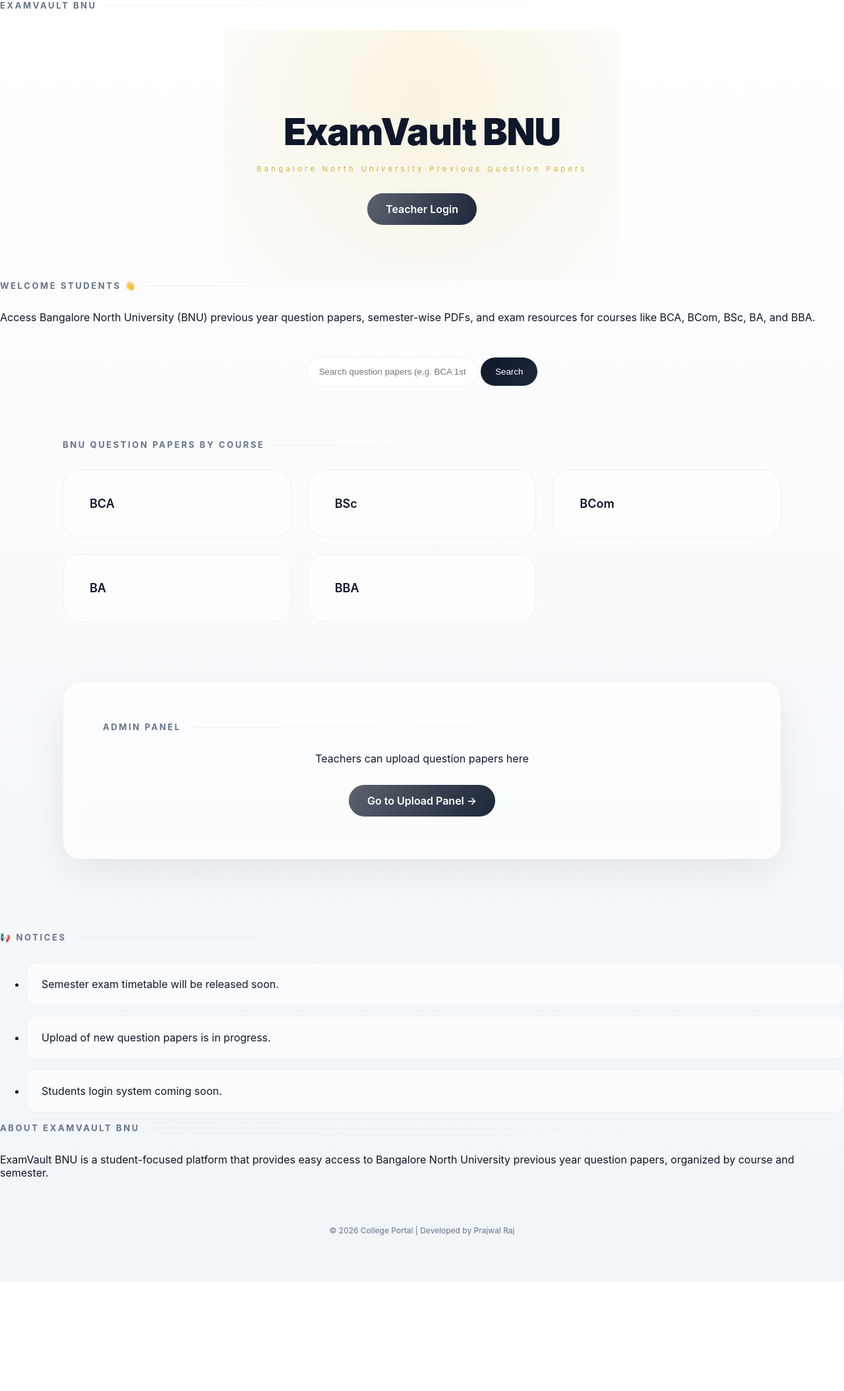
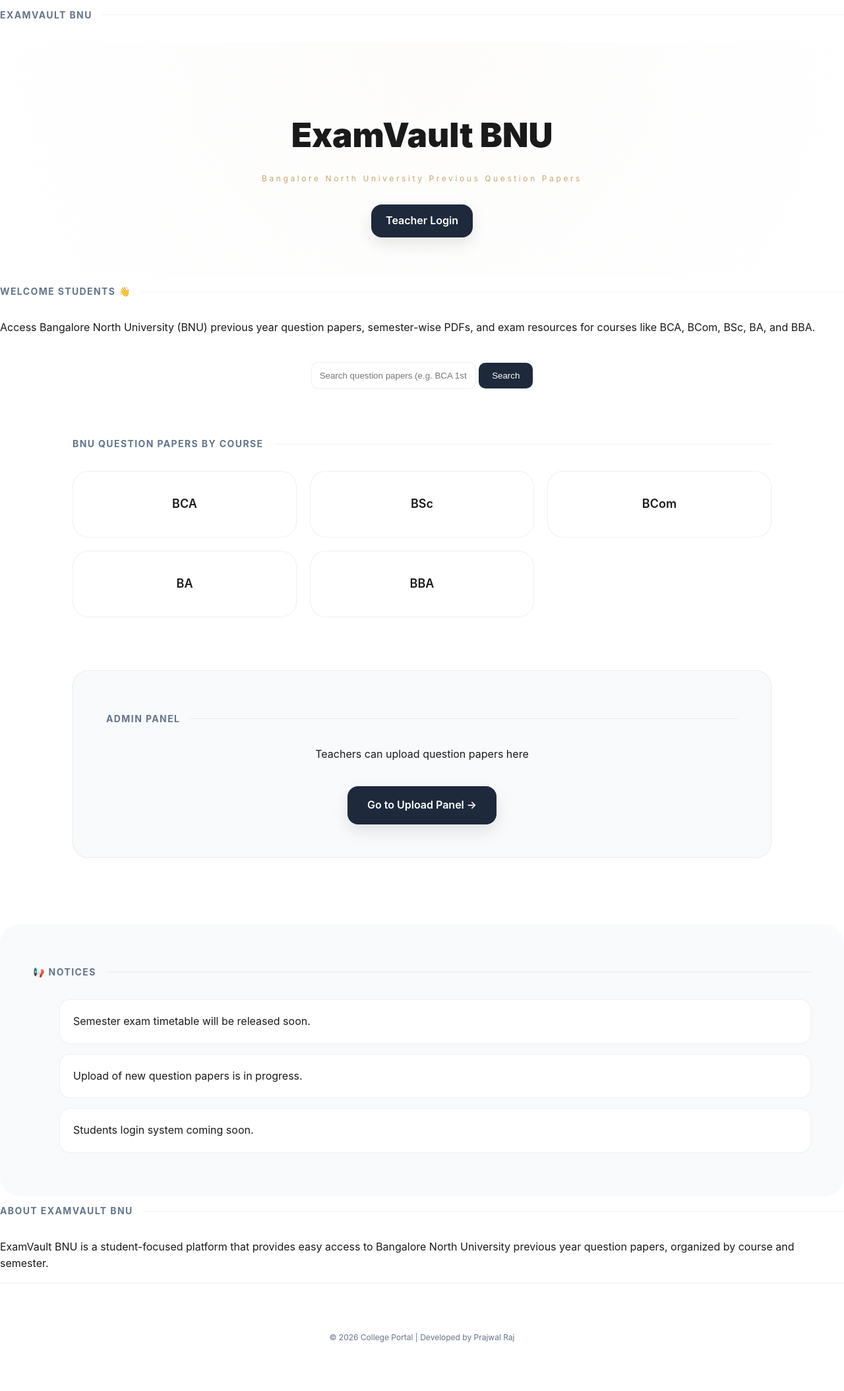
Before and after one commit to Prajwalraj007/college-portal, a Flask app: page / in a window 1280 px wide. Shown: the whole page at 66% size. Before the commit the page ends 1943 px from the top, so only its background shows below. Run offline with Flask 3, Linux system fonts and the light colour scheme.

Commit message:
last main css

```diff
--- a/static/style.css
+++ b/static/style.css
@@ -1,270 +1,227 @@
 :root {
-    /* Core Palette */
+    /* Sophisticated Noir Palette */
     --primary: #050505;
-    --accent: #0f172a;
-    --gold: #d4af37;
+    --accent: #1e293b;
+    --text-main: #1a1a1a;
+    --text-muted: #64748b;
+    --gold: #c7a76c;
 
-    --text-main: #0f172a;
-    --text-muted: #64748b;
+    /* Luxury Surfaces */
+    --bg: #ffffff;
+    --surface: #f8fafc;
+    --border: rgba(0, 0, 0, 0.06);
 
-    /* Surfaces */
-    --bg: #f9fafb;
-    --glass: rgba(255, 255, 255, 0.6);
-    --border: rgba(0, 0, 0, 0.05);
+    /* Animation */
+    --curve: cubic-bezier(0.2, 0, 0, 1);
+    --transition: all 0.5s var(--curve);
 
-    /* Effects */
-    --blur: blur(14px);
-    --transition: all 0.4s cubic-bezier(0.2, 0, 0, 1);
-
-    --radius-lg: 26px;
-    --radius-md: 14px;
+    --radius-lg: 24px;
+    --radius-md: 16px;
 }
 
 /* RESET */
 * {
     box-sizing: border-box;
-    margin: 0;
+    -webkit-tap-highlight-color: transparent;
 }
 
 body {
-    font-family: "Inter", sans-serif;
-    background: linear-gradient(180deg, #ffffff, #f1f5f9);
+    margin: 0;
+    font-family: "Inter", Arial, sans-serif;
+    background: var(--bg);
     color: var(--text-main);
-    -webkit-font-smoothing: antialiased;
+    line-height: 1.6;
 }
 
-/* HEADER (Luxury Hero Section) */
+/* HEADER */
 header {
-    padding: 120px 20px 80px;
+    padding: 100px 20px 60px;
     text-align: center;
-    position: relative;
-    overflow: hidden;
-}
-
-/* Glow background effect */
-header::before {
-    content: "";
-    position: absolute;
-    width: 600px;
-    height: 600px;
-    background: radial-gradient(circle, rgba(212,175,55,0.15), transparent);
-    top: -200px;
-    left: 50%;
-    transform: translateX(-50%);
-    z-index: 0;
+    background: radial-gradient(circle at top, #fdfcfb 0%, #ffffff 100%);
 }
 
 header h1 {
-    font-size: clamp(2.5rem, 5vw, 3.5rem);
+    font-size: clamp(2rem, 5vw, 3.2rem);
     font-weight: 900;
-    letter-spacing: -0.02em;
-    position: relative;
-    z-index: 1;
+    margin: 0;
 }
 
 header p {
     margin-top: 15px;
-    font-size: 11px;
-    letter-spacing: 0.4em;
+    font-size: 12px;
+    letter-spacing: 0.3em;
     color: var(--gold);
-    position: relative;
-    z-index: 1;
 }
 
-/* PREMIUM BUTTON */
+/* ADMIN BUTTON IN HEADER */
+.admin-panel {
+    margin-top: 30px;
+}
+
 .upload-btn {
     display: inline-block;
-    padding: 14px 28px;
-    margin-top: 30px;
-    border-radius: 50px;
+    background: var(--accent);
+    color: white;
+    padding: 12px 22px;
+    border-radius: var(--radius-md);
     text-decoration: none;
     font-weight: 600;
-    color: white;
-    background: linear-gradient(135deg, #0f172a, #1e293b);
     transition: var(--transition);
-    position: relative;
-    overflow: hidden;
-}
-
-/* Shine animation */
-.upload-btn::after {
-    content: "";
-    position: absolute;
-    width: 200%;
-    height: 100%;
-    background: linear-gradient(120deg, transparent, rgba(255,255,255,0.3), transparent);
-    top: 0;
-    left: -100%;
-    transition: 0.6s;
-}
-
-.upload-btn:hover::after {
-    left: 100%;
+    box-shadow: 0 10px 25px rgba(0,0,0,0.1);
 }
 
 .upload-btn:hover {
-    transform: translateY(-4px) scale(1.02);
-    box-shadow: 0 15px 40px rgba(0,0,0,0.2);
+    transform: translateY(-3px);
+    background: #0f172a;
 }
 
 /* MAIN */
 main {
-    max-width: 1150px;
+    max-width: 1100px;
     margin: auto;
-    padding: 30px;
+    padding: 20px;
 }
 
-/* SECTION TITLE */
 h2 {
-    font-size: 13px;
+    font-size: 14px;
     text-transform: uppercase;
-    letter-spacing: 0.2em;
+    letter-spacing: 0.1em;
     color: var(--text-muted);
     margin-bottom: 30px;
     display: flex;
     align-items: center;
-    gap: 12px;
+    gap: 15px;
 }
 
 h2::after {
     content: "";
     flex: 1;
     height: 1px;
-    background: linear-gradient(to right, var(--border), transparent);
+    background: var(--border);
 }
 
 /* COURSE GRID */
 .course-container {
     display: grid;
     grid-template-columns: repeat(auto-fit, minmax(260px, 1fr));
-    gap: 25px;
+    gap: 20px;
 }
 
-/* PREMIUM CARD */
 .course-btn {
-    position: relative;
-    padding: 40px;
+    display: flex;
+    align-items: center;
+    justify-content: center;
+    padding: 35px;
+    background: var(--bg);
+    border: 1px solid var(--border);
     border-radius: var(--radius-lg);
-    background: var(--glass);
-    backdrop-filter: var(--blur);
-    border: 1px solid var(--border);
     text-decoration: none;
     color: var(--text-main);
     font-size: 18px;
     font-weight: 600;
     transition: var(--transition);
-    overflow: hidden;
 }
 
-/* Glow border */
-.course-btn::before {
-    content: "";
-    position: absolute;
-    inset: 0;
-    border-radius: inherit;
-    padding: 1px;
-    background: linear-gradient(120deg, transparent, var(--gold), transparent);
-    -webkit-mask: linear-gradient(#fff 0 0) content-box, linear-gradient(#fff 0 0);
-    -webkit-mask-composite: xor;
-    opacity: 0;
-    transition: var(--transition);
-}
-
-/* Hover magic */
 .course-btn:hover {
-    transform: translateY(-10px) scale(1.02);
-    box-shadow: 0 25px 60px rgba(0,0,0,0.15);
-}
-
-.course-btn:hover::before {
-    opacity: 1;
+    transform: translateY(-8px);
+    border-color: var(--gold);
+    box-shadow: 0 20px 40px rgba(0,0,0,0.08);
 }
 
 /* ADMIN CARD */
 .admin-card {
-    margin-top: 90px;
-    padding: 60px;
+    margin-top: 80px;
+    padding: 50px;
     text-align: center;
+    background: var(--surface);
     border-radius: var(--radius-lg);
-    background: var(--glass);
-    backdrop-filter: var(--blur);
     border: 1px solid var(--border);
-    box-shadow: 0 20px 60px rgba(0,0,0,0.08);
+}
+
+.upload-btn.big {
+    margin-top: 20px;
+    padding: 16px 30px;
+    font-size: 16px;
 }
 
 /* SEARCH */
 .search-section {
-    margin: 50px 0;
     text-align: center;
+    margin: 40px 0;
 }
 
 .search-section input {
-    padding: 14px 18px;
-    border-radius: 50px;
+    padding: 12px;
+    width: 250px;
     border: 1px solid var(--border);
-    width: 260px;
-    outline: none;
-    transition: var(--transition);
-}
-
-.search-section input:focus {
-    border-color: var(--gold);
-    box-shadow: 0 0 0 4px rgba(212,175,55,0.15);
+    border-radius: 10px;
 }
 
 .search-section button {
-    padding: 14px 22px;
-    border-radius: 50px;
+    padding: 12px 20px;
     border: none;
-    background: linear-gradient(135deg, #0f172a, #1e293b);
+    background: var(--accent);
     color: white;
+    border-radius: 10px;
     cursor: pointer;
-    transition: var(--transition);
-}
-
-.search-section button:hover {
-    transform: scale(1.05);
 }
 
 /* NOTICES */
 .notices {
     margin-top: 80px;
+    padding: 50px;
+    background: var(--surface);
+    border-radius: 30px;
 }
 
 .notices li {
-    padding: 22px;
+    list-style: none;
+    padding: 20px;
     margin-bottom: 15px;
+    background: white;
+    border: 1px solid var(--border);
     border-radius: var(--radius-md);
-    background: var(--glass);
-    backdrop-filter: var(--blur);
-    border: 1px solid var(--border);
     transition: var(--transition);
 }
 
 .notices li:hover {
-    transform: translateX(10px) scale(1.01);
-    box-shadow: 0 15px 35px rgba(0,0,0,0.1);
+    transform: translateX(8px);
+    border-color: var(--gold);
 }
 
 /* FOOTER */
 footer {
-    padding: 70px 20px;
+    padding: 60px 20px;
     text-align: center;
     font-size: 12px;
     color: var(--text-muted);
+    border-top: 1px solid var(--border);
+}
+/* FLASH MESSAGE */
+.flash {
+    margin: 20px auto;
+    padding: 12px 20px;
+    width: fit-content;
+    border-radius: 8px;
+    font-weight: 600;
+    animation: fadeIn 0.5s ease-in-out;
 }
 
-/* FLASH */
-.flash {
-    margin: 20px auto;
-    padding: 14px 22px;
-    border-radius: 50px;
-    font-weight: 600;
-    backdrop-filter: blur(10px);
-}
-
+/* SUCCESS (GREEN) */
 .flash.success {
-    background: rgba(16,185,129,0.1);
+    background-color: #d1fae5;
     color: #065f46;
     border: 1px solid #10b981;
 }
+
+/* ANIMATION */
+@keyframes fadeIn {
+    from {
+        opacity: 0;
+        transform: translateY(-10px);
+    }
+    to {
+        opacity: 1;
+        transform: translateY(0);
+    }
+}
```
